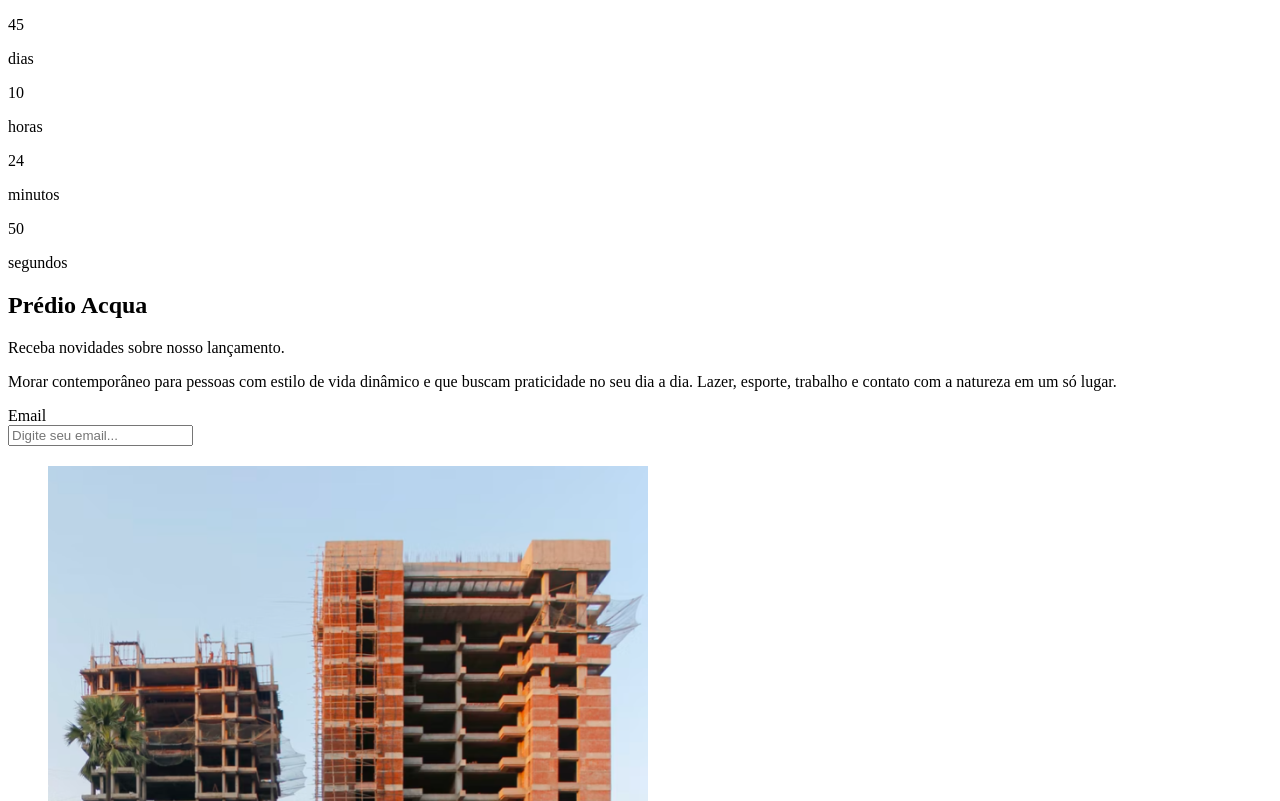
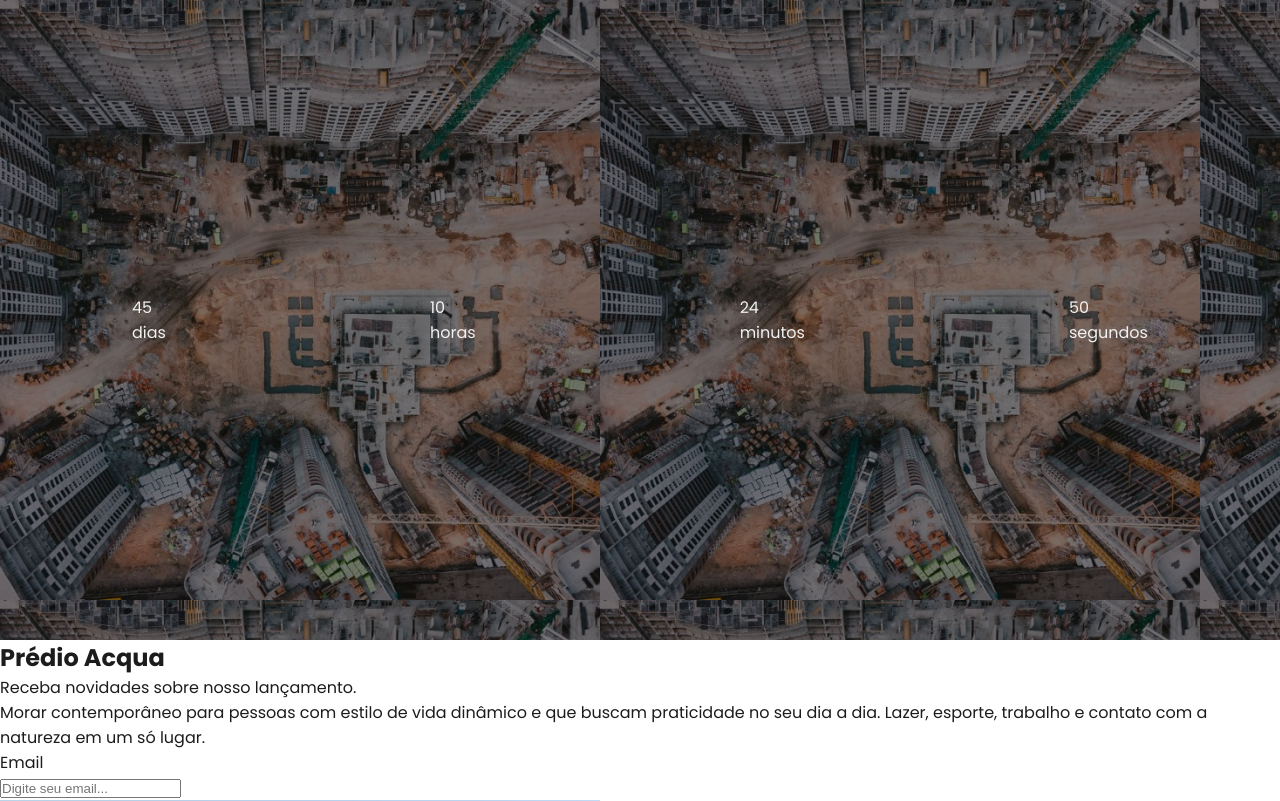
Before and after one commit to murilosilvsilva-jpg/projeto_acqua, a plain HTML site: page index.html in a window 1280 px wide. Shown: the top 801 px of the page. Drawn offline with Linux system fonts and the light colour scheme.

Commit message:
feat: Configura a section contador

```diff
--- a/index.html
+++ b/index.html
@@ -17,7 +17,7 @@
 <body>
     <main>
         <!-- 1° Sessão -->
-        <section>
+        <section class="section-contador">
             <div class="contador">
                 <div>
                     <p>45</p>
--- a/style.css
+++ b/style.css
@@ -0,0 +1,54 @@
+:root{
+    --fonte-primaria: "Poppins", sans-serif;
+
+    /* Cores */
+    --cor-principal: #FFFFFF;
+    --cor-secundaria:  #F1F1F1;
+
+    --cor-texto: #1c1c1c;
+    --cor-texto-secundaria: #F1F1F1;
+
+    --cor-overlay: #00000085;
+
+    --cor-gradient: linear-gradient(to right, #34495E, #327AFF );
+}
+
+/* Limpando estilos padrões do navegador */
+*{
+    margin: 0;
+    padding: 0;
+    box-sizing: border-box;
+
+    list-style: none;
+}
+
+/* Definindo estilos gerais */
+body{
+    font-family: var(--fonte-primaria);
+    background-color: var(--cor-principal);
+    color: var(--cor-texto);
+}
+.section-contador{
+    background-image: url("imagens/Img_5.png");
+    height: 80dvh;
+}
+
+/* Puxa a classe "contador" */
+.contador{
+    height: 100%;
+    background-color: var(--cor-overlay);
+
+    display: flex;
+    align-items: center; /* Alinha os elementos no eixo y (vertical) */
+    justify-content: space-around; /* Alinha os elementos no eixo x (hotizontal) */
+}
+
+/* Puxa a o elemento "<p>" da class "contador" */
+.contador p{
+    color: var(--cor-texto-secundaria);
+}
+
+/* QG - arrumar dps */
+img{
+    max-width: 100%;
+}
```
